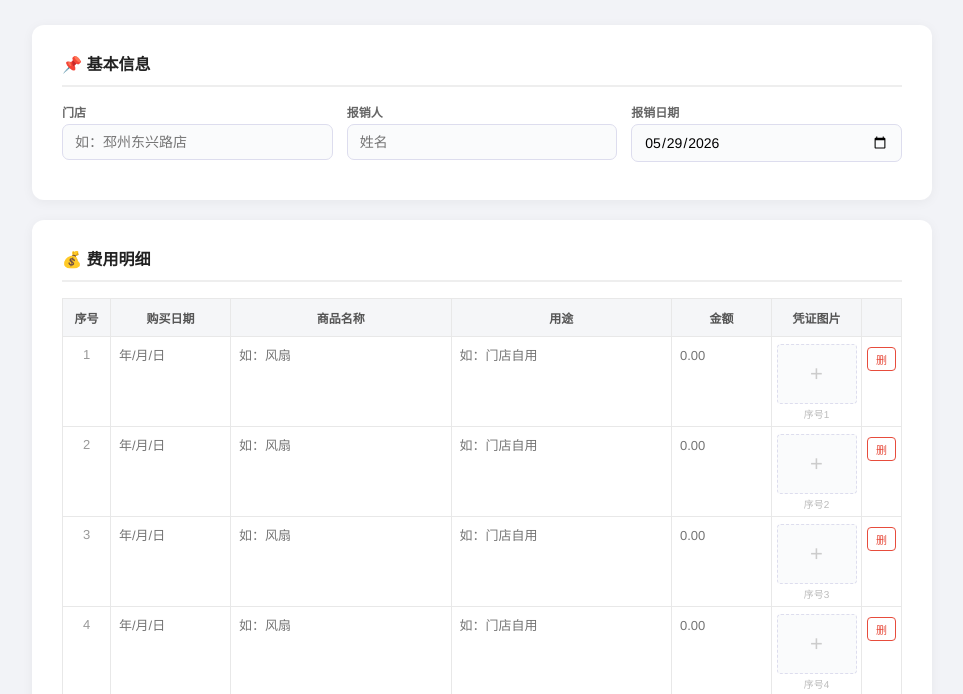
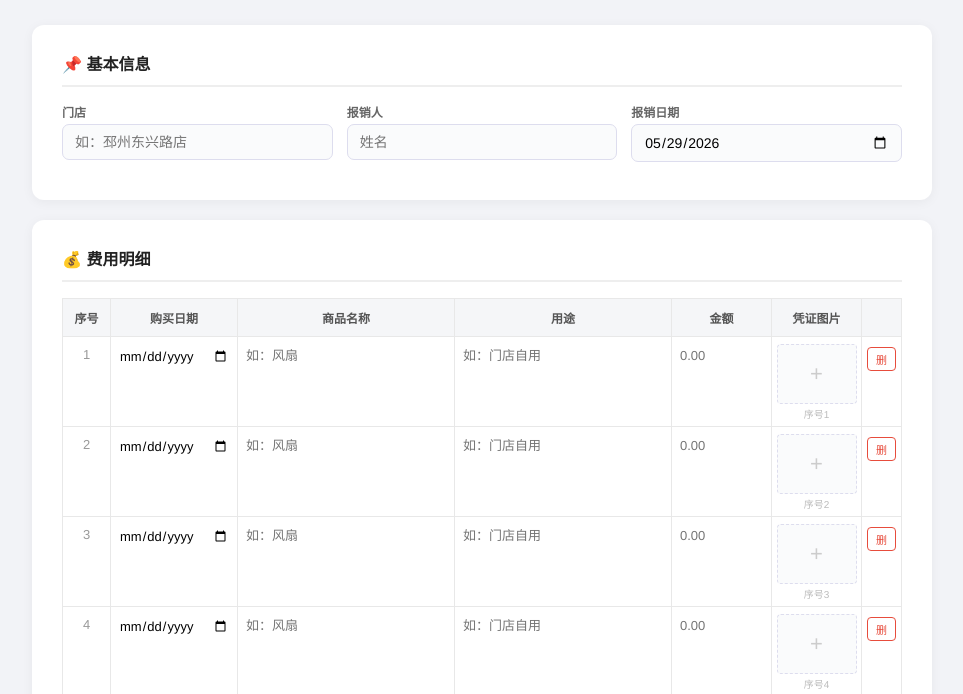
Before and after one commit to chanhgeww-debug/reimbursement-tool, a plain HTML site: page index.html in a window 1280 px wide. Shown: the part 93-787 px from the top of the page, without its empty margins (158-1121 px from the left). Drawn offline with nearby package versions, Linux system fonts and the light colour scheme.

Commit message:
Fix: restore date picker

```diff
--- a/index.html
+++ b/index.html
@@ -286,7 +286,7 @@
     tr.setAttribute('data-row', no);
     tr.innerHTML = `
       <td style="text-align:center;color:#999;padding-top:10px;">${no}</td>
-      <td><input type="text" class="exp-date" placeholder="年/月/日" inputmode="numeric"></td>
+      <td><input type="date" class="exp-date"></td>
       <td><input type="text" class="exp-name" placeholder="如：风扇"></td>
       <td><input type="text" class="exp-purpose" placeholder="如：门店自用"></td>
       <td><input type="number" class="exp-amount" placeholder="0.00" step="0.01" min="0"></td>
```
